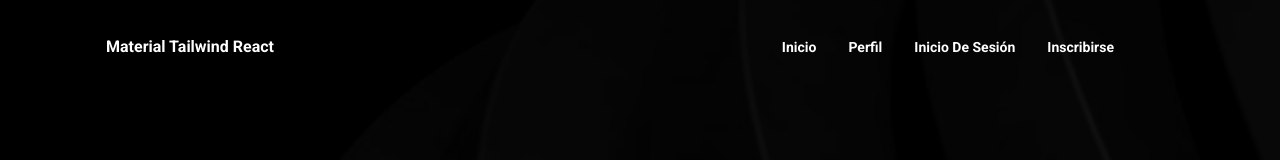
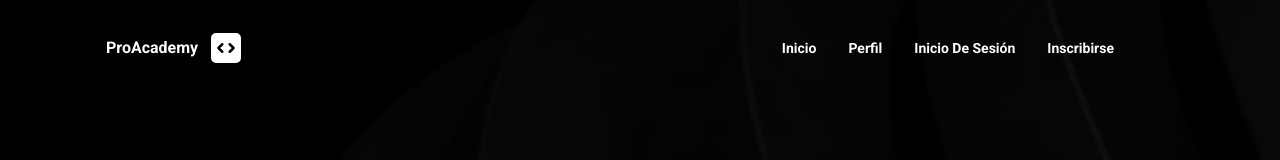
Before and after one commit to lilzandro/Web-1, a React (Vite) app: page /home in a window 1280 px wide. Shown: the top 160 px of the page. Built offline with nearby package versions, Linux system fonts and the light colour scheme.

Commit message:
Icono y nombre

```diff
--- a/src/widgets/layout/footer.jsx
+++ b/src/widgets/layout/footer.jsx
@@ -79,7 +79,7 @@ export function Footer({ title, description, socials, menus, copyright }) {
 }
 
 Footer.defaultProps = {
-  title: "CursoPro",
+  title: "ProAcademy",
   description: "Cursos de calidad para tu desarrollo profesional.",
   socials: [
     {
--- a/src/widgets/layout/navbar.jsx
+++ b/src/widgets/layout/navbar.jsx
@@ -9,6 +9,7 @@ import {
   IconButton,
 } from "@material-tailwind/react";
 import { Bars3Icon, XMarkIcon } from "@heroicons/react/24/outline";
+import { CodeBracketSquareIcon } from "@heroicons/react/24/solid"; // Importar el ícono
 
 export function Navbar({ brandName, routes, action }) {
   const [openNav, setOpenNav] = React.useState(false);
@@ -64,9 +65,12 @@ export function Navbar({ brandName, routes, action }) {
     <MTNavbar color="transparent" className="p-3">
       <div className="container mx-auto flex items-center justify-between text-white">
         <Link to="/">
-          <Typography className="mr-4 ml-2 cursor-pointer py-1.5 font-bold">
-            {brandName}
-          </Typography>
+          <div className="flex items-center">
+            <Typography className="mr-2 ml-2 cursor-pointer py-1.5 font-bold">
+              {brandName}
+            </Typography>
+            <CodeBracketSquareIcon className="w-10 h-10" /> {/* Hacer el ícono más grande */}
+          </div>
         </Link>
         <div className="hidden lg:block pr-16 text-center">{navList}</div>
 
@@ -100,7 +104,7 @@ export function Navbar({ brandName, routes, action }) {
 }
 
 Navbar.defaultProps = {
-  brandName: "Material Tailwind React",
+  brandName: "ProAcademy",
   action: (
     <a
       href="https://www.creative-tim.com/product/material-tailwind-kit-react"
```
